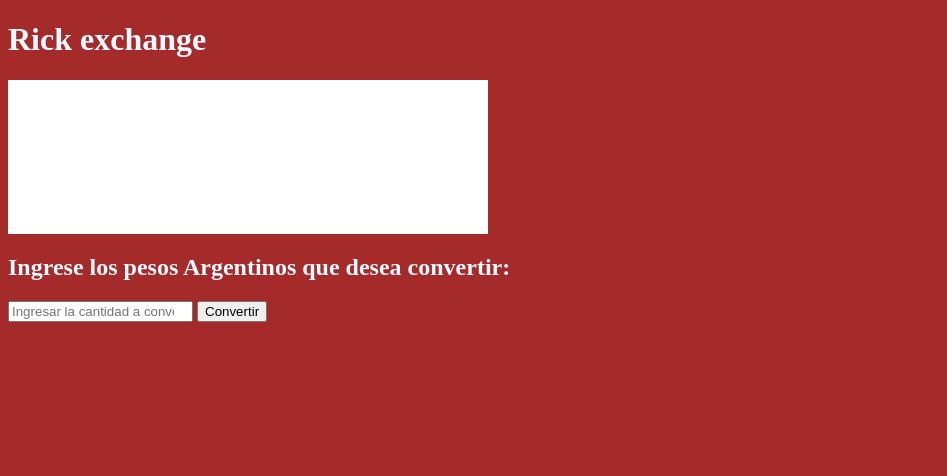
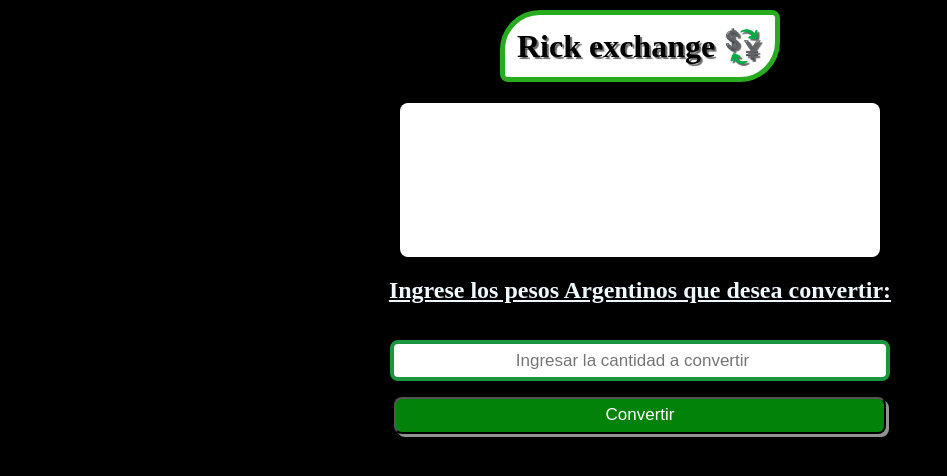
Before and after one commit to DeveloperRicardoL/exchange, a website built with Vite: page index.html in a window 1280 px wide. Shown: the whole page, without its empty margins (0-947 px from the left). Built offline with nearby package versions, Linux system fonts and the light colour scheme; no server answers.

Commit message:
css styles is added

```diff
--- a/docs/assets/index-7ZKtgpLU.css
+++ /dev/null
@@ -1 +0,0 @@
-body{background-color:brown;color:#f0f8ff}.grafico{background-color:#fff;width:30rem;padding:auto}
--- /dev/null
+++ b/docs/assets/index-Dz4yhsnz.css
@@ -0,0 +1 @@
+body{background-color:#000;color:#f0f8ff;box-sizing:border-box;margin:0;height:100vh}h1{background-color:#fff;color:#000;text-shadow:2px 2px 1px rgba(0,0,0,.6);border-radius:40px 8px;-webkit-border-radius:40px 8px 40px 8px;-moz-border-radius:40px 8px 40px 8px;background:#fff;border:5px solid #28ab1f;padding:.75rem;margin-top:10px}#container{display:grid;justify-content:center;justify-items:center}.grafico{background-color:#fff;border-radius:8px;width:30rem;padding:auto}.frm{display:flex;flex-direction:column;align-items:center;gap:1rem}h2{text-decoration:underline}#TxtIngreso{border-radius:8px;border:4px solid rgb(27,150,62);width:30rem;text-align:center;padding:.4rem;font-size:17px}#BtnConvertir{background-color:#038209;color:#fff;box-shadow:3px 3px #c3c3c3bf;-webkit-box-shadow:3px 3px 0px 0px rgba(195,195,195,.75);-moz-box-shadow:3px 3px 0px 0px rgba(195,195,195,.75);border-radius:8px;width:30.8rem;padding:.4rem;font-size:17px}.resp{width:30rem;font-size:20px}
--- a/index.html
+++ b/index.html
@@ -12,12 +12,13 @@
   </head>
   <body>
     <div id="container">
-      <h1>Rick exchange</h1>
+      <h1>Rick exchange 💱</h1>
       <div class="grafico">
         <canvas id="myChart"></canvas>
       </div>
+      <div class="div-frm">
+        <form class="frm" action="formulario">
           <h2>Ingrese los pesos Argentinos que desea convertir:</h2>
-      <form action="formulario">
           <input
             type="number"
             id="TxtIngreso"
@@ -25,7 +26,10 @@
           />
           <button type="button" id="BtnConvertir">Convertir</button>
         </form>
+      </div>
+      <div class="resp">
         <h3 id="LblMostrar"></h3>
+      </div>
     </div>
     <script type="module" src="/main.js"></script>
   </body>
--- a/style.css
+++ b/style.css
@@ -1,10 +1,68 @@
 body {
-  background-color: brown;
+  background-color: black;
   color: aliceblue;
+  box-sizing: border-box;
+  margin: 0;
+  height: 100vh;
+}
+
+h1 {
+  background-color: white;
+  color: black;
+  text-shadow: 2px 2px 1px rgba(0, 0, 0, 0.6);
+  border-radius: 40px 8px 40px 8px;
+  -webkit-border-radius: 40px 8px 40px 8px;
+  -moz-border-radius: 40px 8px 40px 8px;
+  background: #ffffff;
+  border: 5px solid #28ab1f;
+  padding: 0.75rem;
+  margin-top: 10px;
+}
+
+#container {
+  display: grid;
+  justify-content: center;
+  justify-items: center;
 }
 
 .grafico {
   background-color: white;
+  border-radius: 8px;
   width: 30rem;
   padding: auto;
 }
+.frm {
+  display: flex;
+  flex-direction: column;
+  align-items: center;
+  gap: 1rem;
+}
+
+h2 {
+  text-decoration: underline;
+}
+
+#TxtIngreso {
+  border-radius: 8px;
+  border: 4px solid rgb(27, 150, 62);
+  width: 30rem;
+  text-align: center;
+  padding: 0.4rem;
+  font-size: 17px;
+}
+#BtnConvertir {
+  background-color: rgb(3, 130, 9);
+  color: white;
+  box-shadow: 3px 3px 0px 0px rgba(195, 195, 195, 0.75);
+  -webkit-box-shadow: 3px 3px 0px 0px rgba(195, 195, 195, 0.75);
+  -moz-box-shadow: 3px 3px 0px 0px rgba(195, 195, 195, 0.75);
+  border-radius: 8px;
+  width: 30.8rem;
+  padding: 0.4rem;
+  font-size: 17px;
+}
+
+.resp {
+  width: 30rem;
+  font-size: 20px;
+}
```
Also changed, not shown: docs/index.html (+8 -4 lines), main.js (+1 -1 lines), docs/assets/index-D61HVGlU.js. Lines whose indentation alone changed are shown as unchanged.
